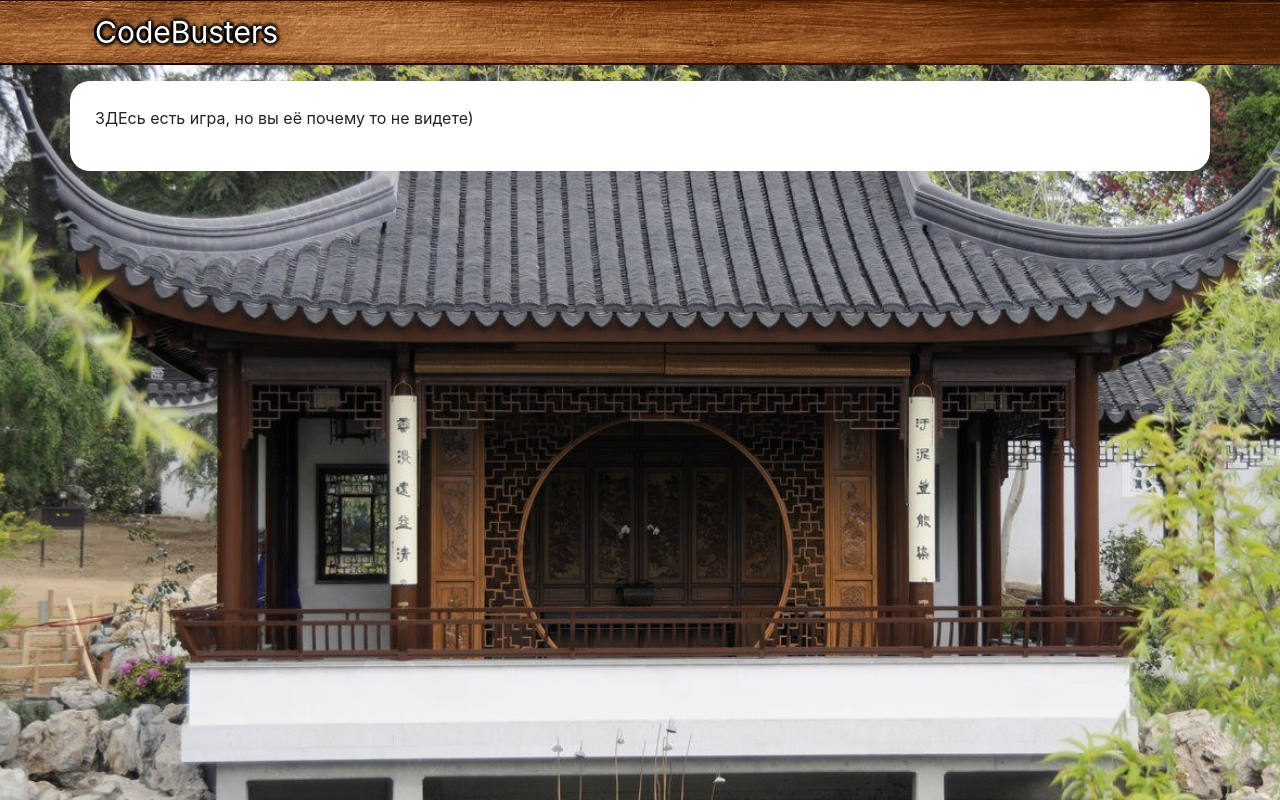
After one commit to nikniksham/Hackathon, a Flask app: page /game/ in a window 1280 px wide. The commit adds this page. Run offline with Flask 2, Linux system fonts and the light colour scheme; some libraries are stand-ins or nearby versions.

Commit message:
Fixed main page And page for game

```diff
--- a/run.py
+++ b/run.py
@@ -13,5 +13,11 @@ def website_main():
                            navigation=False)
 
 
+@app.route("/game/")
+def game_page():
+    return render_template('game.html', title='Здесь играть', style=url_for('static', filename='css/style.css'),
+                           navigation=False)
+
+
 if __name__ == '__main__':
     main(port=8000)
--- a/static/css/style.css
+++ b/static/css/style.css
@@ -20,3 +20,9 @@
     -3px 0 1px #000,
     0 -3px 3px #000;
 }
+
+.main-block {
+    padding: 25px;
+    border-radius: 20px;
+    background: white;
+}
--- a/templates/base.html
+++ b/templates/base.html
@@ -17,6 +17,10 @@
                 <p class="site-name">CodeBusters</p>
             </div>
         </div>
+        <div class="main-block container">
+            {% block content %}
+            {% endblock %}
+        </div>
     </div>
 </body>
 </html>
--- /dev/null
+++ b/templates/game.html
@@ -0,0 +1,11 @@
+{% extends "base.html" %}
+
+
+{% block content %}
+<div>
+    <p class="diary-text">
+        ЗДЕсь есть игра, но вы её почему то не видете)
+    </p>
+
+</div>
+{% endblock %}
```
Also changed, not shown: templates/main.html (+3 -9 lines), static/img/board.jpg (added).
